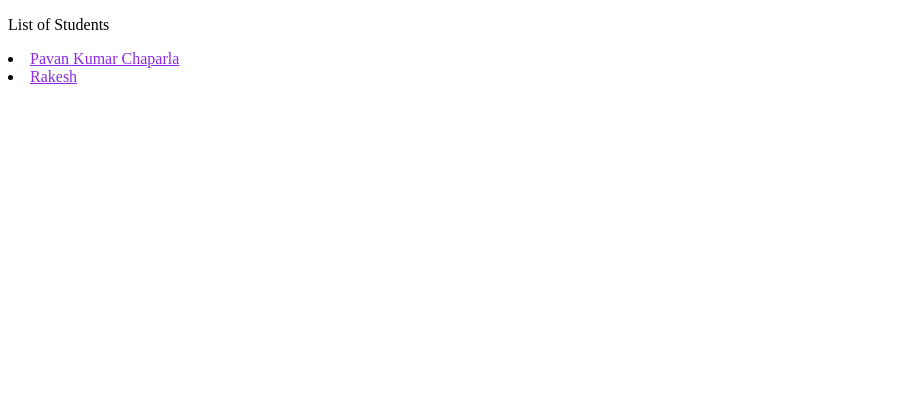
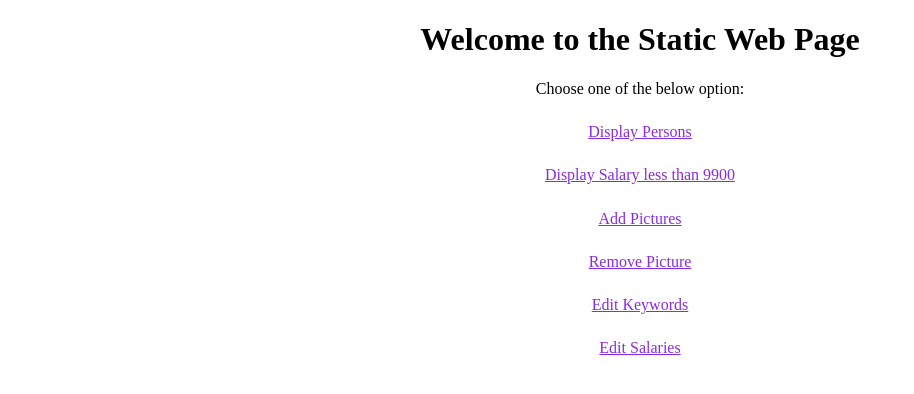
Before and after one commit to PavanKumarChaparla/azure-angular, an Angular app: page / in a window 1280 px wide. Shown: the top 394 px of the page, without its empty margins (0-914 px from the left). Built offline with nearby package versions, Linux system fonts and the light colour scheme.

Commit message:
Performed few tasks in the project

```diff
--- a/src/app/people/people.component.css
+++ b/src/app/people/people.component.css
@@ -2,4 +2,15 @@
     text-decoration: underline;
     color: blueviolet;
     cursor: pointer;
+    margin-top: 2%;
 }
+.buttons{
+    text-align: center;
+}
+.heading{
+    text-align: center;
+}
+
+.divcenter{
+    margin-left: 40%;
+}
--- a/src/app/people/people.component.html
+++ b/src/app/people/people.component.html
@@ -1,7 +1,52 @@
-<p>List of Students</p>
-<div>
-    <li *ngFor="let student of students"><a class="names" (click)="eventClick(student)" >{{ student.name }}</a></li>
+<h1 class="heading">Welcome to the Static Web Page</h1>
+<p class="heading">Choose one of the below option:</p>
+<div class="buttons">
+    <div class="names" (click) = "displayPersons()">Display Persons</div>
+    <div class="names" (click) = "salaried()">Display Salary less than 9900</div>
+    <div class="names" (click) = "addPicture()">Add Pictures</div>
+    <div class="names" (click) = "removePicture()">Remove Picture</div>
+    <div class="names" (click) = "editKeywords()">Edit Keywords</div>
+    <div class="names" (click) = "editSalaries()">Edit Salaries</div>
 </div>
-<div *ngIf="clicked">
-    <img [src]="img" height=50%, width=50%>
+<div class="divcenter" *ngIf="click1">
+    <p>Enter the name of the person</p>
+    <input type="text" id="name" name="fname"><br><br>
+    <input type="submit" (click)="search()">
+    <div *ngIf="img">
+        <img [src]="img" height=20%, width=20%>
+        <p>The keyword for this person is: {{student.keywords}}</p>
+    </div>
+    <div *ngIf="!img && searched">
+        Picture Not Available
+    </div>
 </div>
+<div class="divcenter" *ngIf="click2">
+    <li *ngFor="let p of salariedpeople">
+        <img [src]="p.picture" height=20%, width=20%>
+    </li>
+</div>
+<div *ngIf="click3">
+    <p>Enter the name of the person</p>
+
+</div>
+<div class="divcenter" *ngIf="click4">
+    <p>Enter the name of the person</p>
+    <input type="text" id="name2" name="fname"><br><br>
+    <input type="submit" (click)="delete()">
+</div>
+
+<div class="divcenter" *ngIf="click5">
+    <p>Enter the name of the person</p>
+    <input type="text" id="name3" name="fname"><br><br>
+    <p>Enter the Keyword to the person</p>
+    <input type="text" id="keyword" name="fname"><br><br>
+    <input type="submit" (click)="editKeyword()">
+</div>
+
+<div class="divcenter" *ngIf="click6">
+    <p>Enter the name of the person</p>
+    <input type="text" id="name3" name="fname"><br><br>
+    <p>Enter the Salary of the person to change</p>
+    <input type="text" id="salary" name="fname"><br><br>
+    <input type="submit" (click)="editSalary()">
+</div>
--- a/src/app/people/people.component.ts
+++ b/src/app/people/people.component.ts
@@ -7,25 +7,145 @@ import { Component, OnInit } from '@angular/core';
 })
 export class PeopleComponent implements OnInit {
   img: any;
-  clicked=false;
+  click1=false;
+  click2=false;
+  click3=false;
+  click4=false;
+  click5=false;
+  click6=false;
+  searched=false;
+  student:any;
   students = [
-    {"name":"Pavan Kumar Chaparla", "picture":"https://webappsbm.blob.core.windows.net/webappsbm/IMG_E2260.JPG"},
-    {"name":"Rakesh", "picture":"https://webappsbm.blob.core.windows.net/webappsbm/IMG_E2367.JPG"}
+    {"name":"dhruvi","salary":"99099","keywords":"dhruvi is nice", "picture":"https://webappsbm.blob.core.windows.net/webappsbm/dhru.jpg"},
+    {"name":"Chuck", "salary":"10000","keywords":"Chuck is amazing", "picture":"https://webappsbm.blob.core.windows.net/webappsbm/chuck.jpg"},
+    {"name":"Meena", "salary":"12500","keywords":"Meena is outta here", "picture":""},
+    {"name":"Dave", "salary":"20","keywords":"Who is this", "picture":"https://webappsbm.blob.core.windows.net/webappsbm/dave.jpg"}
   ];
+  salariedpeople:any;
   constructor() { }
 
   ngOnInit(): void {
 
   }
 
-  eventClick(student:any){
-    this.clicked=true;
+  search(){
+    const input = document.getElementById('name') as HTMLInputElement | null;
+    console.log(input?.value);
+    this.searched = true;
     for(var i=0;i<this.students.length;i++){
-      if(student.name == this.students[i].name){
-        this.img = student.picture;
+      if(input?.value == this.students[i].name){
+        this.searched = true;
+        this.student = this.students[i];
+        this.img = this.students[i].picture;
         console.log(this.img);
       }
     }
   }
 
+  displayPersons(){
+    this.click1 = true;
+    this.click2 = false;
+    this.click3 = false;
+    this.click4 = false;
+    this.click5 = false;
+    this.click6 = false;
+  }
+
+  salaried(){
+    this.click2 = true;
+    this.click1 = false;
+    this.click3 = false;
+    this.click4 = false;
+    this.click5 = false;
+    this.click6 = false;
+    var temp = [];
+    for(var i=0;i<this.students.length;i++){
+      if(parseInt(this.students[i].salary)<99000){
+        temp.push(this.students[i]);
+      }
+    }
+    this.salariedpeople = temp;
+  }
+
+  addPicture(){
+    this.click3 = true;
+    this.click2 = false;
+    this.click1 = false;
+    this.click4 = false;
+    this.click5 = false;
+    this.click6 = false;
+
+  }
+
+  removePicture(){
+    this.click4 = true;
+    this.click2 = false;
+    this.click3 = false;
+    this.click1 = false;
+    this.click5 = false;
+    this.click6 = false;
+  }
+
+  editKeywords(){
+    this.click5 = true;
+    this.click4 = false;
+    this.click2 = false;
+    this.click3 = false;
+    this.click1 = false;
+    this.click6 = false;
+  }
+
+  editSalaries(){
+    this.click6 = true;
+    this.click4 = false;
+    this.click2 = false;
+    this.click3 = false;
+    this.click1 = false;
+    this.click5 = false;
+  }
+
+  delete(){
+    const input = document.getElementById('name2') as HTMLInputElement | null;
+    for(var i=0;i<this.students.length;i++){
+      if(input?.value == this.students[i].name){
+        this.students[i].picture = "";
+        console.log(this.img);
+        alert("Picture Removed Succesfully");
+      }
+    }
+  }
+
+  editKeyword(){
+    const input = document.getElementById('name3') as HTMLInputElement | null;
+    const keyword = document.getElementById('keyword') as HTMLInputElement;
+    for(var i=0;i<this.students.length;i++){
+      if(input?.value == this.students[i].name){
+        this.students[i].keywords = keyword.value;
+        alert("Keyword Changed Succesfully");
+      }
+    }
+  }
+
+  editSalary(){
+    const input = document.getElementById('name3') as HTMLInputElement | null;
+    const salary = document.getElementById('salary') as HTMLInputElement;
+    for(var i=0;i<this.students.length;i++){
+      if(input?.value == this.students[i].name){
+        this.students[i].salary = salary.value;
+        alert("Salary Changed Succesfully");
+      }
+    }
+  }
+
+  eventClick(student:any){
+    this.click1=true;
+    for(var i=0;i<this.students.length;i++){
+      if(student.name == this.students[i].name){
+        this.img = student.picture;
+        console.log(this.img);
+
+      }
+    }
+  }
+
 }
```
